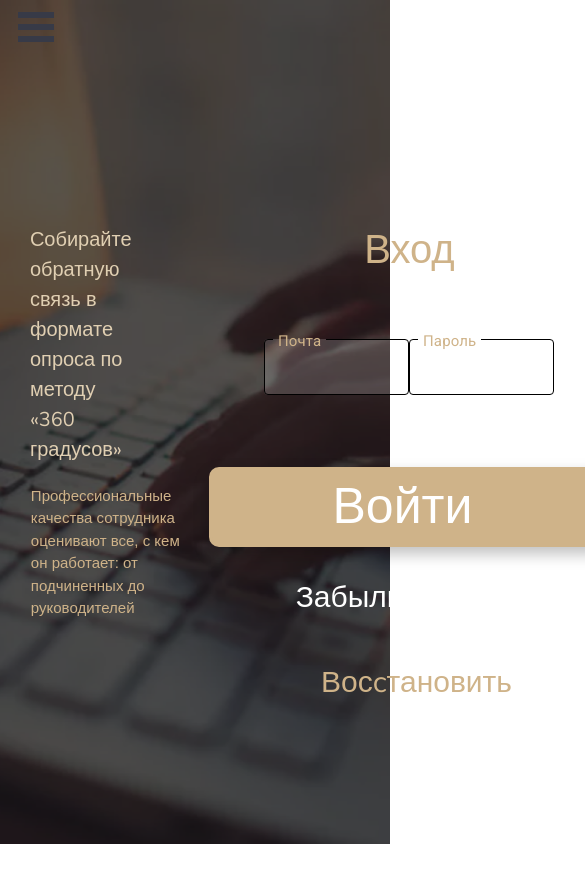
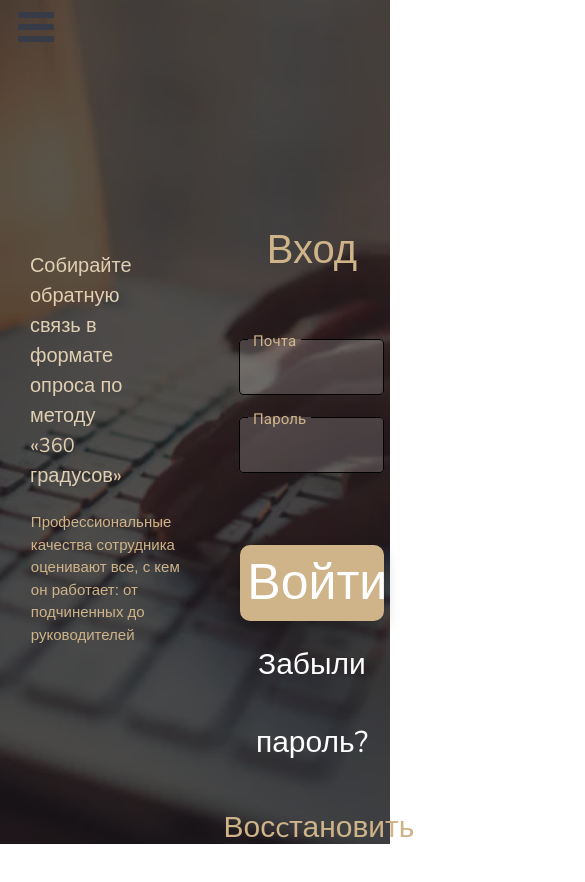
Before and after one commit to appraisers/frontend, a React (Create React App) app: page / in a window 390 px wide. Shown: the top 882 px of the page, 585 px wide, since content can reach past the window. Before the commit the page ends 844 px from the top, so only its background shows below. Built offline with nearby package versions, Linux system fonts and the light colour scheme.

Commit message:
say no margins 300px! work on the login form

```diff
--- a/src/Pages/HomePage/HomePage.scss
+++ b/src/Pages/HomePage/HomePage.scss
@@ -70,17 +70,20 @@
       .main-button-helper {
         font-size: 50px;
         transition: 0.3s;
-        width: 400px;
-        height: 80px;
-        padding-left: 120px;
-        padding-right: auto;
+        width: 70%;
+        height: 100%;
+        padding-bottom: 20px;
+        padding-top: 20px;
         margin-left: auto;
         margin-right: auto;
-        border-radius: 10px;
         margin-top: 50px;
         margin-bottom: 5px;
+        border-radius: 10px;
       }
 
+      .entrance{
+        margin:auto;
+      }
     }
   }
 }
@@ -122,10 +125,7 @@
     }
   }
   .main-button-helper {
-    width: 300px;
-    height: 60px;
     font-size: 40px;
-    padding-left: 90px;
   }
   .restore {
     font-size: 20px;
@@ -156,10 +156,7 @@
   }
 
   .main-button-helper {
-    width: 200px;
-    height: 55px;
     font-size: 30px;
-    padding-left: 55px;
   }
 
   .restore {
@@ -191,10 +188,7 @@
   }
 
   .main-button-helper {
-    width: 200px;
-    height: 55px;
     font-size: 30px;
-    padding-left: 55px;
     margin-top: 40px;
   }
 
@@ -234,10 +228,7 @@
   }
 
   .main-button-helper {
-    width: 150px;
-    height: 50px;
     font-size: 25px;
-    padding-left: 35px;
     margin-top: 40px;
   }
 
```
